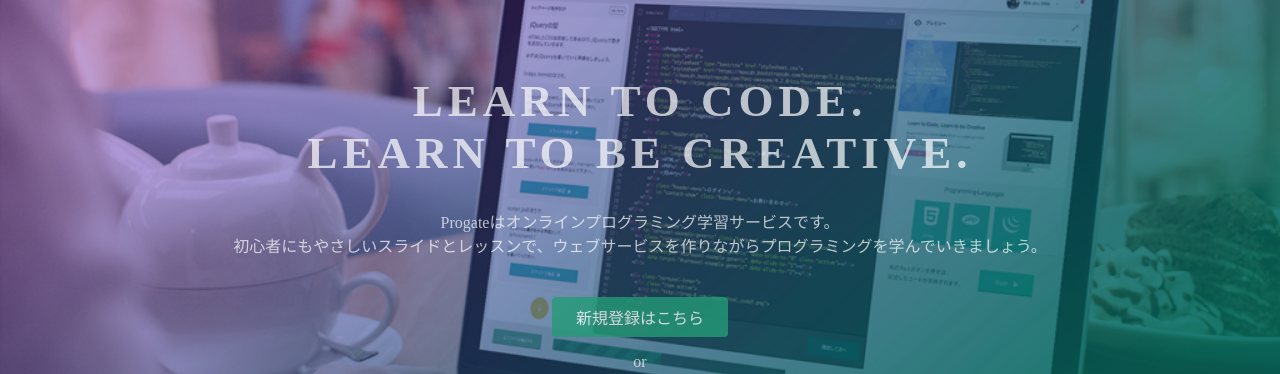
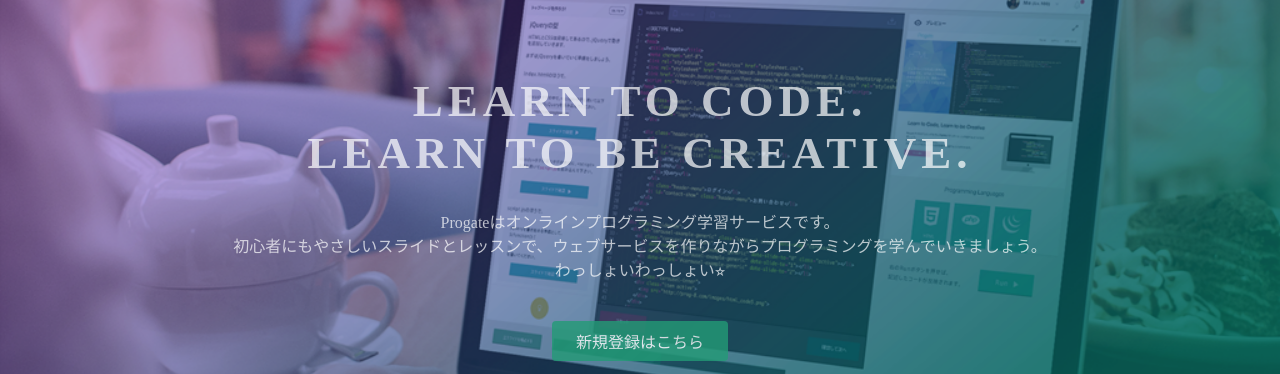
Before and after one commit to yukilcm/yukilcm.github.io, a plain HTML site: page index.html in a window 1280 px wide. Shown: the part 135-509 px from the top of the page. Drawn offline with Linux system fonts and the light colour scheme.

Commit message:
Update index.html

```diff
--- a/index.html
+++ b/index.html
@@ -24,7 +24,7 @@
   <div class="top-wrapper">
     <div class="container">
       <h1>LEARN TO CODE.<br>LEARN TO BE CREATIVE.</h1>
-      <p>Progateはオンラインプログラミング学習サービスです。<br>初心者にもやさしいスライドとレッスンで、ウェブサービスを作りながらプログラミングを学んでいきましょう。</p>
+      <p>Progateはオンラインプログラミング学習サービスです。<br>初心者にもやさしいスライドとレッスンで、ウェブサービスを作りながらプログラミングを学んでいきましょう。<br>わっしょいわっしょい⭐︎</p>
       <div class="btn-wrapper">
         <a href="#" class="btn signup">新規登録はこちら</a>
         <p>or</p>
```
